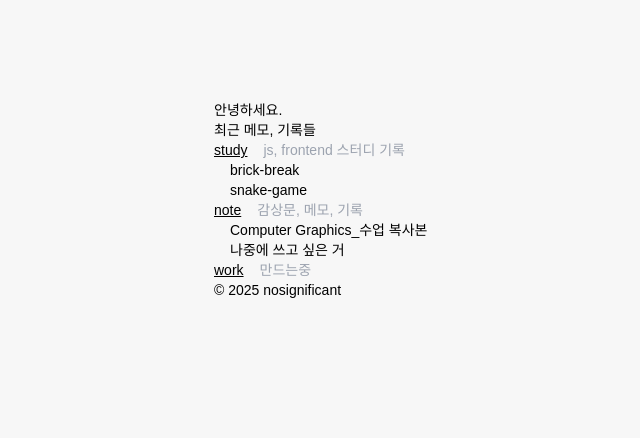
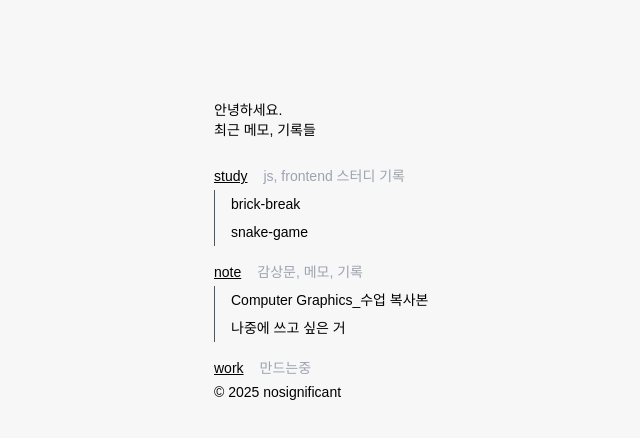
Before and after one commit to nosignificant/astro, an Astro site: page /home in a window 1280 px wide. Shown: the whole page, without its empty margins (8-648 px from the left). Built offline with nearby package versions, Linux system fonts and the light colour scheme; Astro itself is replaced by a stand-in of ours; a web font is replaced by a local one.

Commit message:
home left border

```diff
--- a/src/pages/home/index.astro
+++ b/src/pages/home/index.astro
@@ -25,6 +25,7 @@ const posts = Object.entries(
       <div class="mt-[100px]"></div>
       <h2>안녕하세요.</h2>
       <div>최근 메모, 기록들</div>
+      <div class="mt-[10px]"></div>
       <div class="flex flex-col">
         <div>
           {
@@ -32,7 +33,7 @@ const posts = Object.entries(
               if (menu.name != 'nosignificant')
                 return (
                   <div>
-                    <div class="flex flex-row">
+                    <div class="flex flex-row mb-1 mt-4">
                       {' '}
                       <a class="underline" href={menu.url}>
                         {menu.name}
@@ -40,12 +41,14 @@ const posts = Object.entries(
                       <div class="pl-4 text-gray-400">{menu.description}</div>
                     </div>
 
-                    <div class="ml-4 flex flex-col">
+                    <div class="flex flex-col border-l border-gray-600 ">
                       {posts
                         .filter((post) => post.part === menu.name)
                         .slice(0, 2)
                         .map((post) => (
-                          <a href={post.url}>{post.title}</a>
+                          <a class="mt-1 mb-1 ml-4" href={post.url}>
+                            {post.title}
+                          </a>
                         ))}
                     </div>
                   </div>
```
